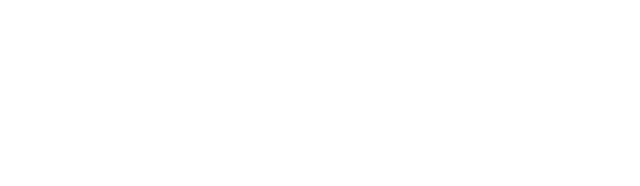
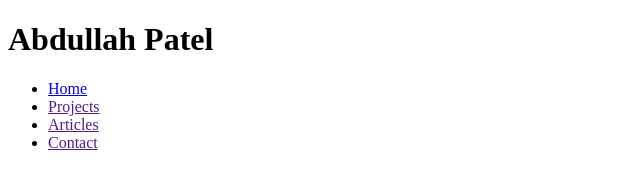
Before and after one commit to MrPatena/Basic-HTML-Website, a plain HTML site: page index.html in a window 1280 px wide. Shown: the whole page, without its empty margins (0-640 px from the left). Drawn offline with Linux system fonts and the light colour scheme.

Commit message:
Created individual html files for each page

```diff
--- a/index.html
+++ b/index.html
@@ -1,4 +1,23 @@
 <!DOCTYPE html>
-<html>
-
+<html lang="en">
+    <head>
+        <meta charset="UTF-8">
+        <meta name="viewport" content="width=device-width, initial-scale=1.0">
+        <title>Abdullah's Portfolio</title>
+    </head>
+    <body>
+        <header>
+            <h1>Abdullah Patel</h1>
+            <nav>
+                <ul>
+                    <li><a href="index.html">Home</a></li>
+                    <li><a href="">Projects</a></li>
+                    <li><a href="">Articles</a></li>
+                    <li><a href="">Contact</a></li>
+                </ul>
+            </nav>
+        </header>
+        <main></main>
+        <footer></footer>
+    </body>
 </html>
```
Also changed, not shown: articles.html (added), contact.html (added), projects.html (added).
